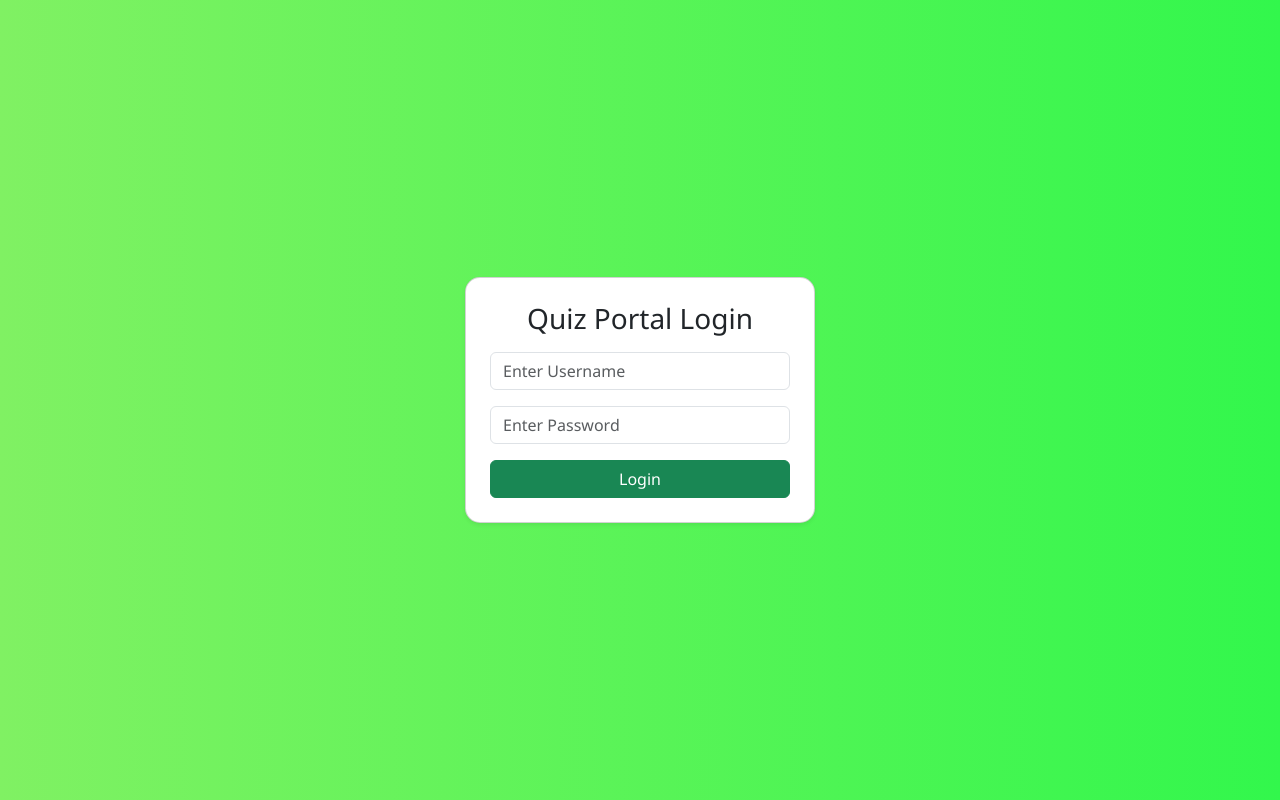
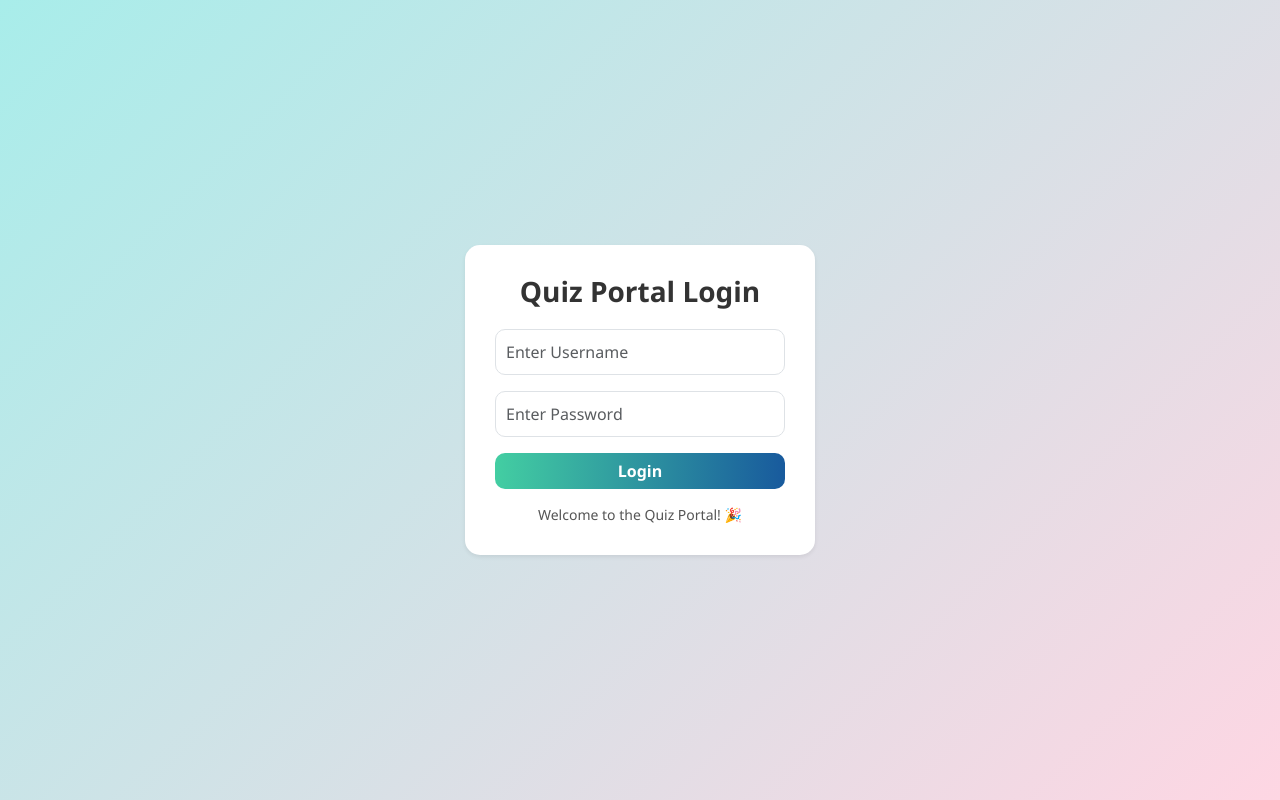
Before and after one commit to lifelong-developer10/Revature_Cognizant_Training, a plain HTML site: page Task8-QuizzPortal/index.html in a window 1280 px wide. Drawn offline with nearby package versions, Linux system fonts and the light colour scheme.

Commit message:
Update index.html
updated

```diff
--- a/Task8-QuizzPortal/index.html
+++ b/Task8-QuizzPortal/index.html
@@ -6,11 +6,65 @@
     <title>Quiz Portal Login</title>
     <link href="https://cdn.jsdelivr.net/npm/bootstrap@5.3.0/dist/css/bootstrap.min.css" rel="stylesheet">
     <link rel="stylesheet" href="style.css">
+    <style>
+        body {
+            background: linear-gradient(135deg, #a8edea, #fed6e3);
+            height: 100vh;
+            display: flex;
+            justify-content: center;
+            align-items: center;
+            font-family: 'Segoe UI', Tahoma, Geneva, Verdana, sans-serif;
+        }
+
+        .login-card {
+            background-color: #ffffff;
+            border-radius: 15px;
+            box-shadow: 0 10px 25px rgba(0,0,0,0.2);
+            padding: 30px;
+            width: 350px;
+            transition: transform 0.3s;
+        }
+
+        .login-card:hover {
+            transform: translateY(-5px);
+        }
+
+        .login-card h3 {
+            font-weight: 600;
+            color: #333;
+            margin-bottom: 20px;
+        }
+
+        .form-control {
+            border-radius: 10px;
+            padding: 10px;
+        }
+
+        .btn-login {
+            border-radius: 10px;
+            background: linear-gradient(90deg, #43cea2, #185a9d);
+            border: none;
+            color: white;
+            font-weight: 600;
+            transition: 0.3s;
+        }
+
+        .btn-login:hover {
+            background: linear-gradient(90deg, #185a9d, #43cea2);
+        }
+
+        .footer-text {
+            margin-top: 15px;
+            text-align: center;
+            font-size: 14px;
+            color: #555;
+        }
+    </style>
 </head>
-<body class="bg-lightgreen d-flex justify-content-center align-items-center" style="height:100vh;">
+<body>
 
-    <div class="card p-4 shadow-sm" style="width: 350px;">
-        <h3 class="text-center mb-3">Quiz Portal Login</h3>
+    <div class="login-card shadow-sm">
+        <h3 class="text-center">Quiz Portal Login</h3>
         <form id="loginForm">
             <div class="mb-3">
                 <input type="text" class="form-control" id="username" placeholder="Enter Username" required>
@@ -18,15 +72,15 @@
             <div class="mb-3">
                 <input type="password" class="form-control" id="password" placeholder="Enter Password" required>
             </div>
-            <button type="submit" class="btn btn-success w-100">Login</button>
+            <button type="submit" class="btn btn-login w-100">Login</button>
         </form>
+        <div class="footer-text">Welcome to the Quiz Portal! 🎉</div>
     </div>
 
 <script src="https://code.jquery.com/jquery-3.6.0.min.js"></script>
 <script>
     $("#loginForm").submit(function(e){
         e.preventDefault();
-
         const username = $("#username").val();
         const password = $("#password").val();
         if(username && password){
```
